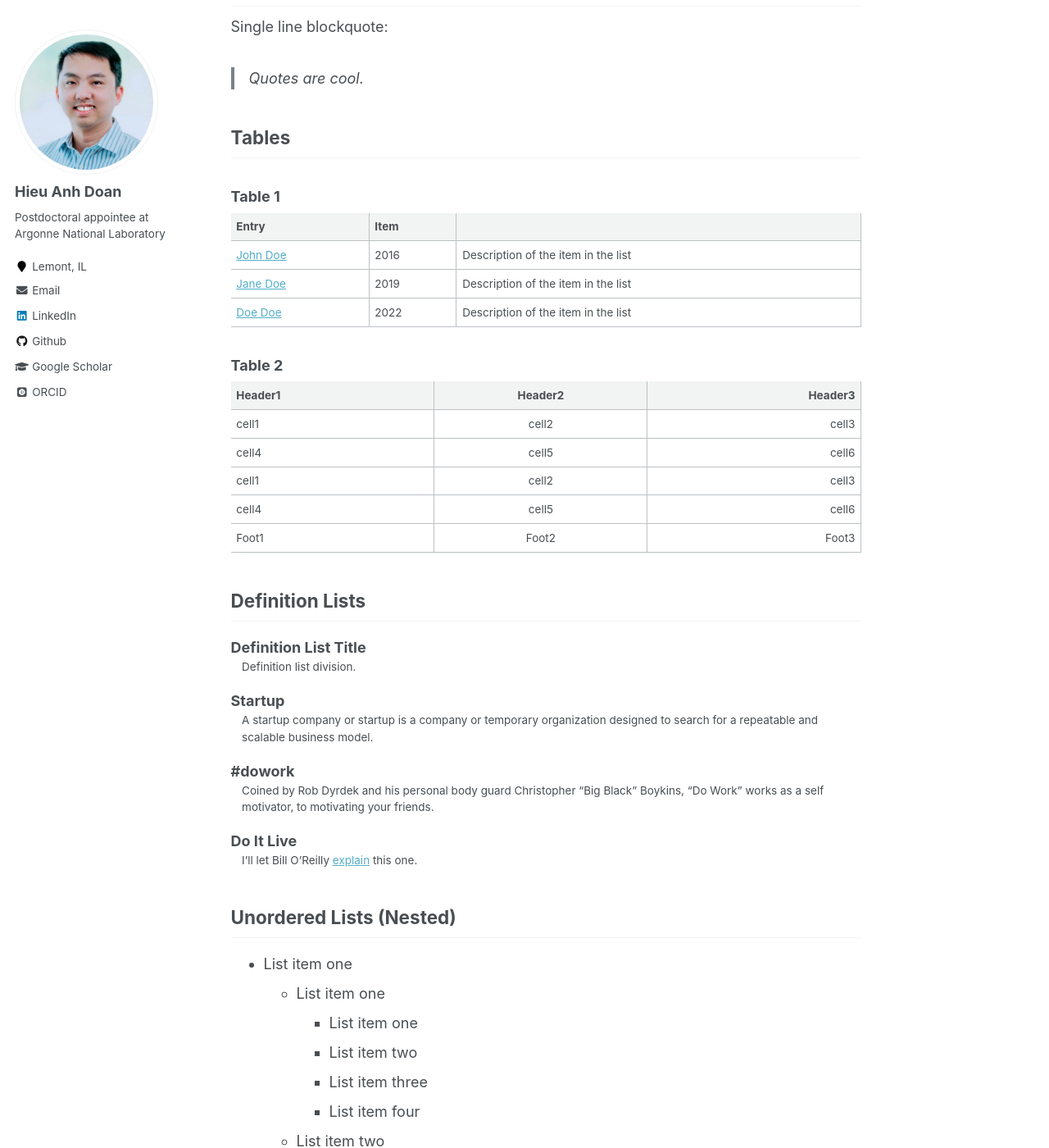
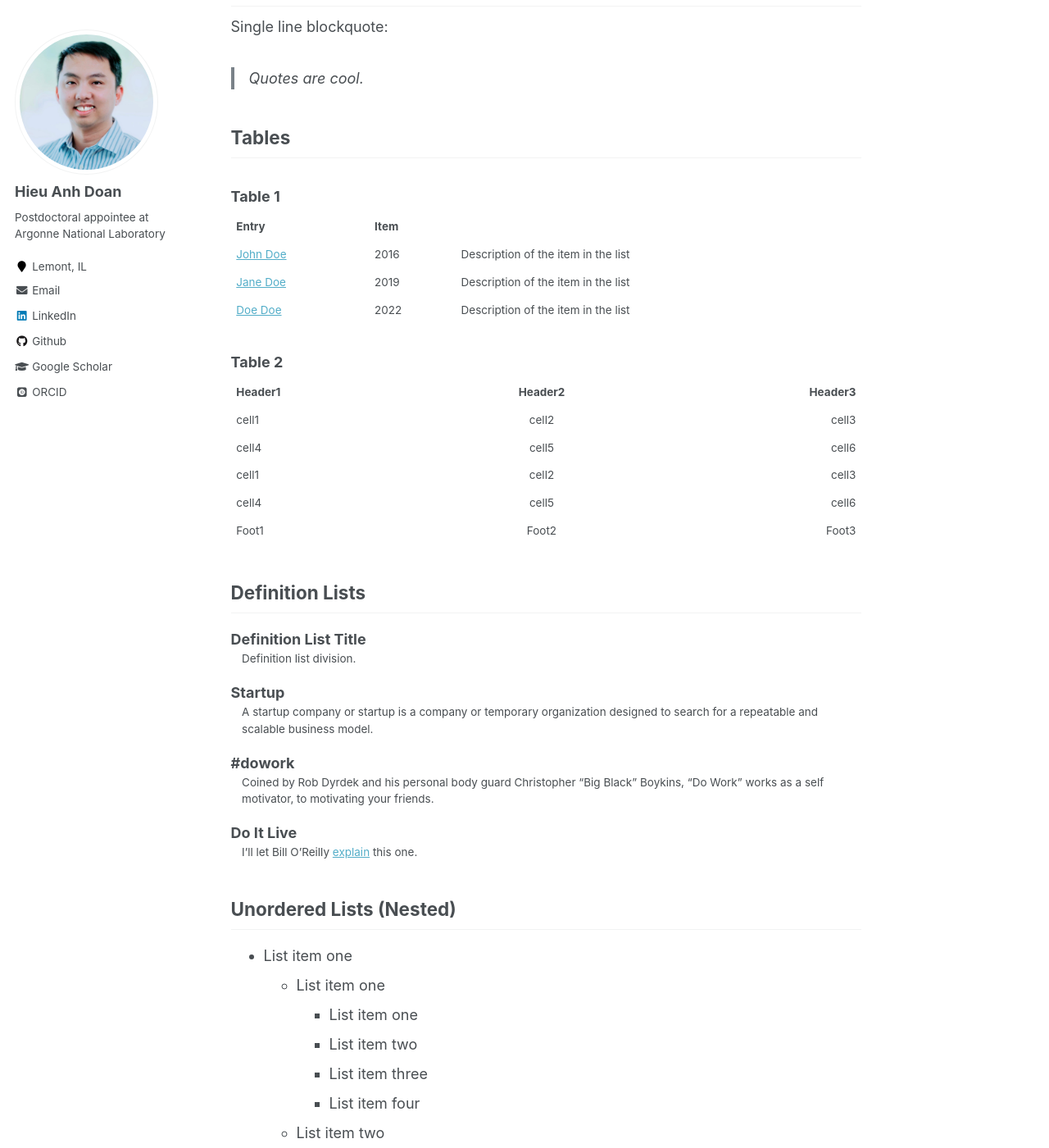
Before and after one commit to hieuadoan/hieuadoan.github.io, a Jekyll site: the page built from _pages/markdown.md, in a window 1280 px wide and 1400 px high, scrolled down 1472 px. Shown: the whole window at 82% size. Built offline with Jekyll 4.4.1, drawn with Linux system fonts in a browser that asks for light colours; some web fonts are replaced.

Commit message:
table format

```diff
--- a/_sass/_tables.scss
+++ b/_sass/_tables.scss
@@ -15,24 +15,25 @@
   }
 }
 
-thead {
-  background-color: $lighter-gray;
-  border-bottom: 1px solid $light-gray;
-}
+//thead {
+//  background-color: $lighter-gray;
+//  border-bottom: 1px solid $light-gray;
+//}
 
 th {
   padding: 0.5em;
   font-weight: bold;
   text-align: left;
-  border-right: 1px solid $light-gray;
+//  border-right: 1px solid $light-gray;
 }
 
 td {
   padding: 0.5em;
-  border-bottom: 1px solid $light-gray;
-  border-right: 1px solid $light-gray;
+//  border-bottom: 1px solid $light-gray;
+//  border-right: 1px solid $light-gray;
 }
 
 tr, td, th {
   vertical-align: middle;
+  border: none;
 }
```
